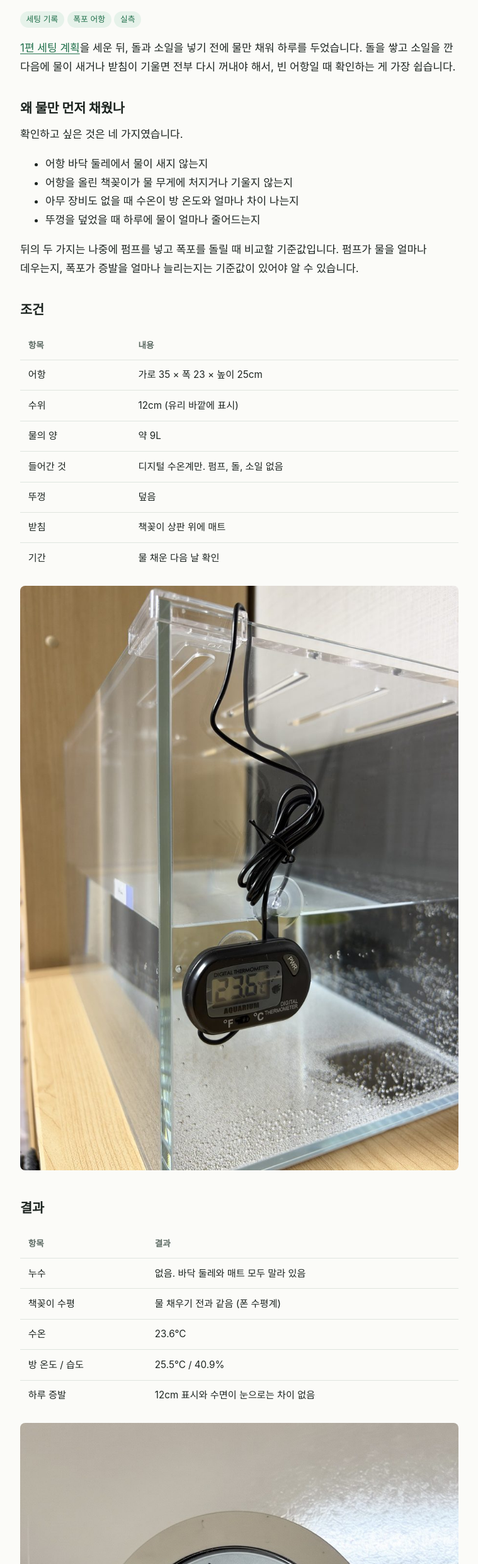
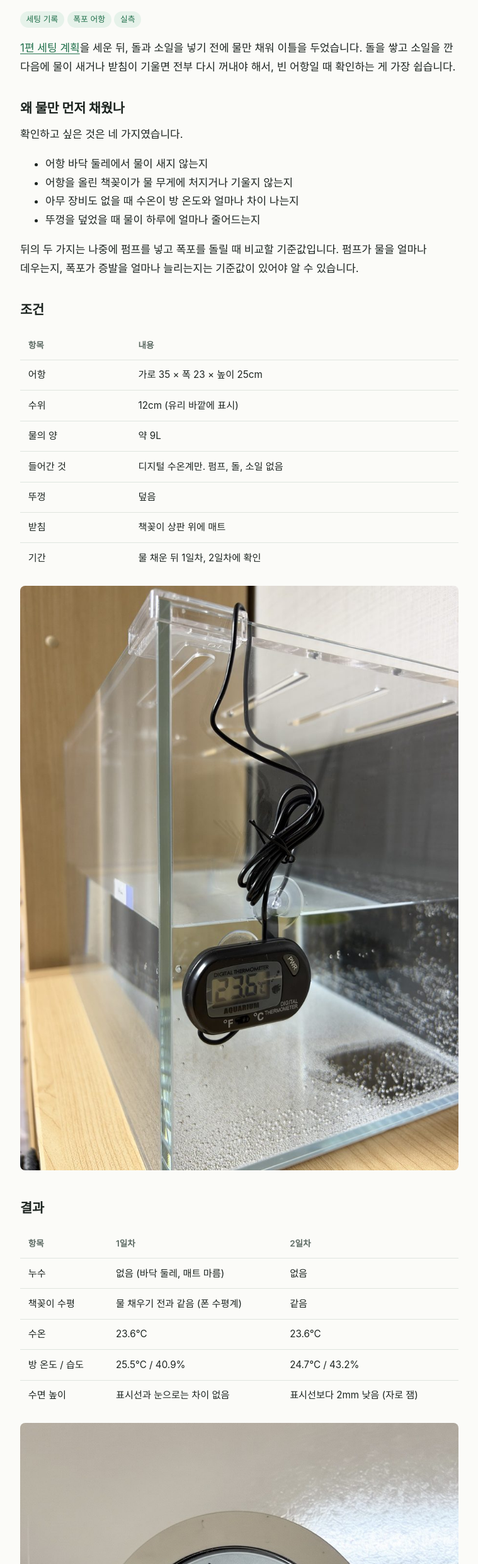
Before and after one commit to mongbam/jyep2, an Astro site: page /posts/waterfall-tank-water-test in a window 1280 px wide. Shown: the part 171-2654 px from the top of the page at 63% size, without its empty margins (260-1019 px from the left). Built offline with nearby package versions, Linux system fonts and the light colour scheme; Astro itself is replaced by a stand-in of ours.

Commit message:
2편에 이틀차 증발량(2mm)과 수온 측정값 추가
Co-Authored-By: Claude Opus 5.5 <noreply@anthropic.com>
Claude-Session: https://claude.ai/code/session_01R6sXEhRCydXvb3hchLoyYL

```diff
--- a/src/content/posts/waterfall-tank-water-test.md
+++ b/src/content/posts/waterfall-tank-water-test.md
@@ -1,11 +1,11 @@
 ---
-title: 소형 어항에 화산석 폭포 만들기 (2) 물만 채워 하루 두기
-description: 돌과 소일을 넣기 전에 35×23cm 어항에 물을 12cm만 채워 하루 두고, 누수와 책꽂이 수평, 수온과 증발을 확인했습니다.
+title: 소형 어항에 화산석 폭포 만들기 (2) 물만 채워 이틀 두기
+description: 돌과 소일을 넣기 전에 35×23cm 어항에 물을 12cm만 채워 이틀 두고, 누수와 책꽂이 수평, 수온과 증발을 확인했습니다.
 pubDate: 2026-11-26
 tags: [세팅 기록, 폭포 어항, 실측]
 ---
 
-[1편 세팅 계획](/posts/waterfall-tank-setup/)을 세운 뒤, 돌과 소일을 넣기 전에 물만 채워 하루를 두었습니다. 돌을 쌓고 소일을 깐 다음에 물이 새거나 받침이 기울면 전부 다시 꺼내야 해서, 빈 어항일 때 확인하는 게 가장 쉽습니다.
+[1편 세팅 계획](/posts/waterfall-tank-setup/)을 세운 뒤, 돌과 소일을 넣기 전에 물만 채워 이틀을 두었습니다. 돌을 쌓고 소일을 깐 다음에 물이 새거나 받침이 기울면 전부 다시 꺼내야 해서, 빈 어항일 때 확인하는 게 가장 쉽습니다.
 
 ## 왜 물만 먼저 채웠나
 
@@ -14,7 +14,7 @@ tags: [세팅 기록, 폭포 어항, 실측]
 - 어항 바닥 둘레에서 물이 새지 않는지
 - 어항을 올린 책꽂이가 물 무게에 처지거나 기울지 않는지
 - 아무 장비도 없을 때 수온이 방 온도와 얼마나 차이 나는지
-- 뚜껑을 덮었을 때 하루에 물이 얼마나 줄어드는지
+- 뚜껑을 덮었을 때 물이 하루에 얼마나 줄어드는지
 
 뒤의 두 가지는 나중에 펌프를 넣고 폭포를 돌릴 때 비교할 기준값입니다. 펌프가 물을 얼마나 데우는지, 폭포가 증발을 얼마나 늘리는지는 기준값이 있어야 알 수 있습니다.
 
@@ -28,29 +28,33 @@ tags: [세팅 기록, 폭포 어항, 실측]
 | 들어간 것 | 디지털 수온계만. 펌프, 돌, 소일 없음 |
 | 뚜껑 | 덮음 |
 | 받침 | 책꽂이 상판 위에 매트 |
-| 기간 | 물 채운 다음 날 확인 |
+| 기간 | 물 채운 뒤 1일차, 2일차에 확인 |
 
 ![물을 12cm 채운 어항 옆모습과 수온계](/images/posts/water-test/side-thermometer.jpg)
 
 ## 결과
 
-| 항목 | 결과 |
-| --- | --- |
-| 누수 | 없음. 바닥 둘레와 매트 모두 말라 있음 |
-| 책꽂이 수평 | 물 채우기 전과 같음 (폰 수평계) |
-| 수온 | 23.6℃ |
-| 방 온도 / 습도 | 25.5℃ / 40.9% |
-| 하루 증발 | 12cm 표시와 수면이 눈으로는 차이 없음 |
+| 항목 | 1일차 | 2일차 |
+| --- | --- | --- |
+| 누수 | 없음 (바닥 둘레, 매트 마름) | 없음 |
+| 책꽂이 수평 | 물 채우기 전과 같음 (폰 수평계) | 같음 |
+| 수온 | 23.6℃ | 23.6℃ |
+| 방 온도 / 습도 | 25.5℃ / 40.9% | 24.7℃ / 43.2% |
+| 수면 높이 | 표시선과 눈으로는 차이 없음 | 표시선보다 2mm 낮음 (자로 잼) |
 
 ![방 온도와 습도](/images/posts/water-test/room.jpg)
 
 누수와 수평은 문제없었습니다. 다 채우면 20~25kg쯤 될 텐데, 물 9L로는 상판에 변화가 없었습니다. 돌과 소일을 넣은 뒤에도 한 번 더 확인할 생각입니다.
 
-증발은 뚜껑을 덮어 두니 하루 만에는 표시선과 차이가 보이지 않았습니다. 다만 눈으로 본 것이라 1mm 단위까지는 장담할 수 없어서, 다음부터는 표시 옆에 자를 대고 재기로 했습니다.
+증발은 첫날에는 눈으로 차이가 보이지 않아 하루를 더 기다렸고, 이틀째에 자를 대 보니 수면이 표시선보다 2mm 내려가 있었습니다. 뚜껑을 덮은 상태에서 하루 약 1mm인 셈입니다. 바닥 면적이 35×23cm라 1mm는 물 약 80mL이니, 하루에 작은 컵 반 잔 정도가 날아가는 정도입니다.
 
-## 물이 방보다 2℃ 낮았던 이유
+![12cm 표시선과 이틀 뒤 수면을 자로 잰 모습](/images/posts/water-test/ruler-day2.jpg)
 
-하루가 지나도 물이 방보다 2℃ 정도 낮았습니다. 받아 둔 수돗물이 아직 방 온도를 따라가는 중이고, 수면에서 물이 조금씩 증발하며 열을 가져가기 때문입니다. 히터나 펌프 없이 물만 둔 어항에서는 흔한 일입니다.
+이틀째 수면 높이에 새 표시(+2Day)를 붙여 두었습니다. 펌프를 넣은 뒤에도 같은 방법으로 재면, 물이 움직일 때 증발이 얼마나 늘어나는지 비교할 수 있습니다.
+
+## 물이 방보다 낮았던 이유
+
+첫날 물은 방보다 1.9℃ 낮았고, 이틀째에는 차이가 1.1℃로 줄었습니다. 받아 둔 수돗물이 아직 방 온도를 따라가는 중이고, 수면에서 물이 조금씩 증발하며 열을 가져가기 때문입니다. 히터나 펌프 없이 물만 둔 어항에서는 흔한 일입니다.
 
 펌프를 넣은 뒤 이 차이가 줄어들거나 물이 방보다 따뜻해지면, 그만큼이 펌프 모터에서 나온 열입니다.
 
```
Also changed, not shown: public/images/posts/water-test/ruler-day2.jpg (added).
